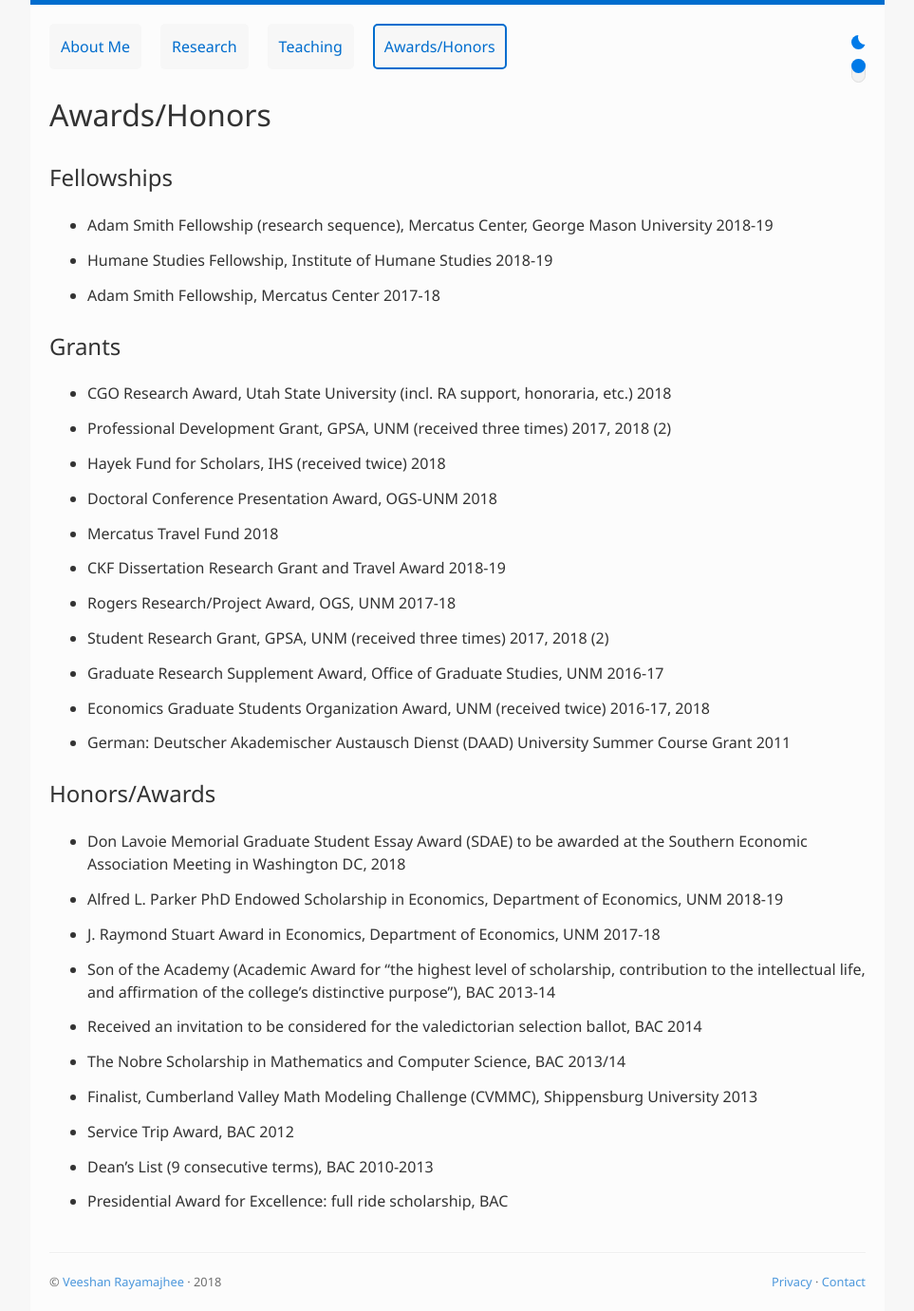
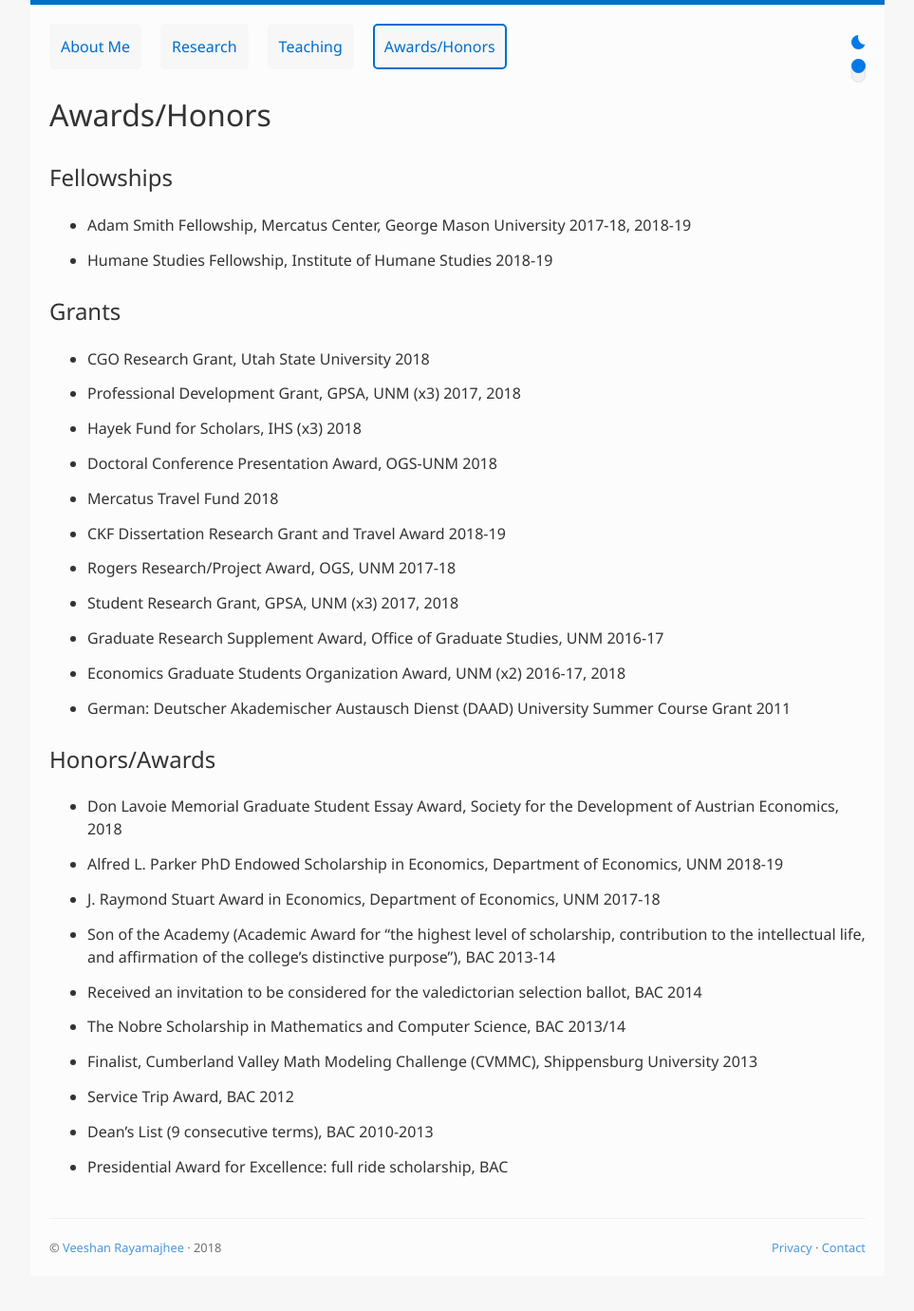
Before and after one commit to veeshanr/veeshanr.github.io, a Jekyll site: the page built from pages/award.md, in a window 1280 px wide. Shown: the whole page at 95% size, without its empty margins (158-1121 px from the left). Built offline with Jekyll 4.4.1, drawn with Linux system fonts in a browser that asks for light colours; after the commit the page ends 1344 px from its top, so only the background shows below that.

Commit message:
Update award.md

```diff
--- a/pages/award.md
+++ b/pages/award.md
@@ -11,29 +11,28 @@ Awards/Honors
 Fellowships
 -----------
 
-- Adam Smith Fellowship (research sequence), Mercatus Center, George Mason University 2018-19
+- Adam Smith Fellowship, Mercatus Center, George Mason University 2017-18, 2018-19
 - Humane Studies Fellowship, Institute of Humane Studies 2018-19
-- Adam Smith Fellowship, Mercatus Center 2017-18
 
 Grants
 ------
 
-- CGO Research Award, Utah State University (incl. RA support, honoraria, etc.) 2018
-- Professional Development Grant, GPSA, UNM (received three times) 2017, 2018 (2)
-- Hayek Fund for Scholars, IHS (received twice) 2018
+- CGO Research Grant, Utah State University  2018
+- Professional Development Grant, GPSA, UNM (x3) 2017, 2018
+- Hayek Fund for Scholars, IHS (x3) 2018
 - Doctoral Conference Presentation Award, OGS-UNM 2018
 - Mercatus Travel Fund 2018
 - CKF Dissertation Research Grant and Travel Award 2018-19
 - Rogers Research/Project Award, OGS, UNM 2017-18
-- Student Research Grant, GPSA, UNM (received three times) 2017, 2018 (2)
+- Student Research Grant, GPSA, UNM (x3) 2017, 2018
 - Graduate Research Supplement Award, Office of Graduate Studies, UNM 2016-17
-- Economics Graduate Students Organization Award, UNM (received twice) 2016-17, 2018
+- Economics Graduate Students Organization Award, UNM (x2) 2016-17, 2018
 - German: Deutscher Akademischer Austausch Dienst (DAAD) University Summer Course Grant 2011
 
 
 Honors/Awards
 -------------
-- Don Lavoie Memorial Graduate Student Essay Award (SDAE) to be awarded at the Southern Economic Association Meeting in Washington DC, 2018
+- Don Lavoie Memorial Graduate Student Essay Award, Society for the Development of Austrian Economics, 2018
 - Alfred L. Parker PhD Endowed Scholarship in Economics, Department of Economics, UNM 2018-19
 - J. Raymond Stuart Award in Economics, Department of Economics, UNM 2017-18
 - Son of the Academy (Academic Award for “the highest level of scholarship, contribution to the intellectual life, and affirmation of the college’s distinctive purpose”), BAC 2013-14
```
